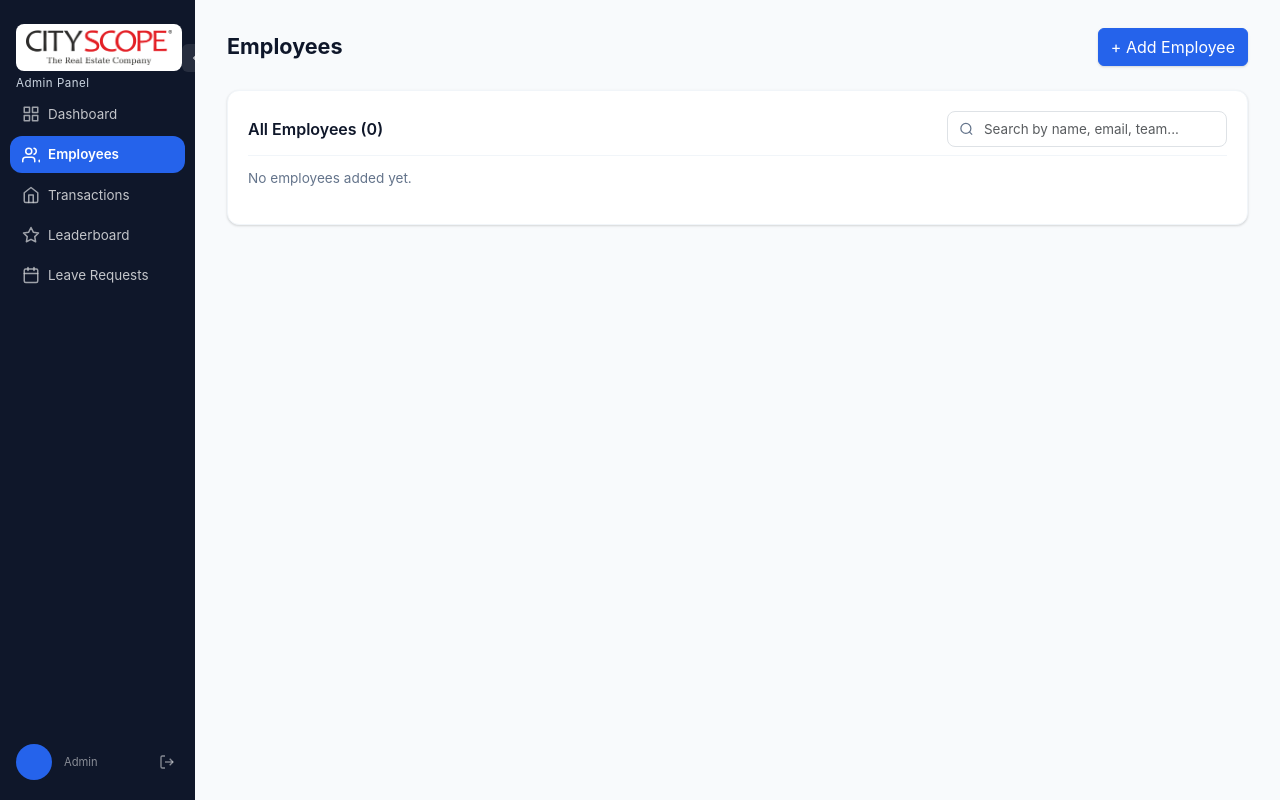
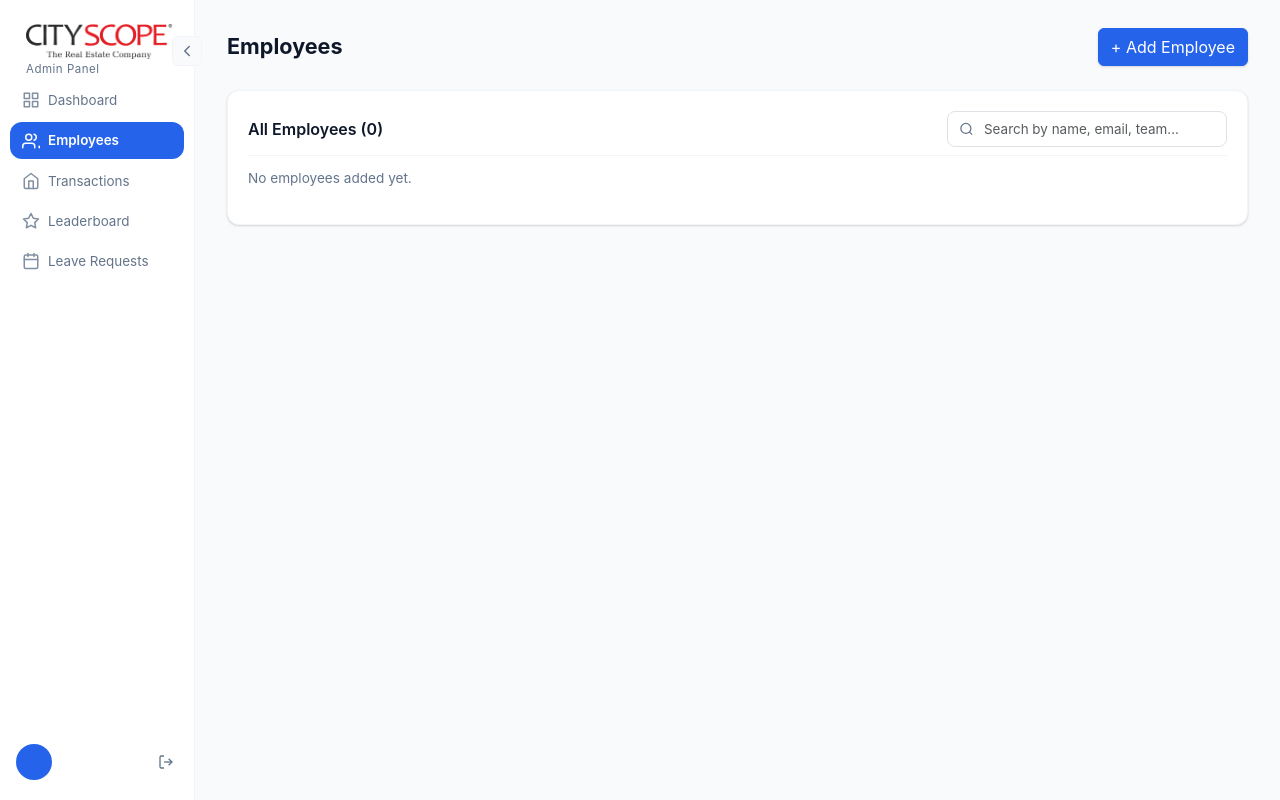
Before and after one commit to vaibhavs2711/AccountsCS, a Flask app: template templates/admin/employees.html in a window 1280 px wide. Run offline with Flask 3, Linux system fonts and the light colour scheme; the template is opened without the code that fills it, so the values that code supplies are empty; some libraries are stand-ins or nearby versions.

Commit message:
Change sidebar and topnav to light theme for logo visibility

```diff
--- a/static/css/style.css
+++ b/static/css/style.css
@@ -412,8 +412,9 @@ button:active, .btn:active {
     width: 220px;
     height: 100vh;
     height: 100dvh;
-    background: var(--primary);
-    color: #fff;
+    background: var(--surface);
+    color: var(--text);
+    border-right: 1px solid var(--border);
     display: flex;
     flex-direction: column;
     z-index: 1000;
@@ -430,7 +431,7 @@ button:active, .btn:active {
 .sidebar .brand-sub {
     padding: 0 20px 16px;
     font-size: 0.75rem;
-    color: rgba(255,255,255,0.55);
+    color: var(--text-muted);
     letter-spacing: 0.5px;
 }
 
@@ -443,40 +444,40 @@ button:active, .btn:active {
 .sidebar nav a {
     display: block;
     padding: 10px 20px;
-    color: rgba(255,255,255,0.75);
+    color: var(--text-muted);
     font-size: 0.88rem;
     text-decoration: none;
     transition: background 0.15s;
 }
 
 .sidebar nav a:hover {
-    background: rgba(255,255,255,0.08);
-    color: #fff;
+    background: var(--bg);
+    color: var(--primary);
 }
 
 .sidebar nav a.active {
-    background: rgba(255,255,255,0.15);
+    background: var(--bg);
     color: var(--accent);
     font-weight: 600;
 }
 
 .sidebar .sidebar-footer {
     padding: 16px 20px;
-    border-top: 1px solid rgba(255,255,255,0.12);
+    border-top: 1px solid var(--border);
     font-size: 0.78rem;
-    color: rgba(255,255,255,0.55);
+    color: var(--text-muted);
 }
 
 .sidebar .sidebar-footer strong {
-    color: #fff;
+    color: var(--text);
 }
 
 .sidebar .logout-btn {
     display: inline-block;
     margin-top: 8px;
-    background: rgba(255,255,255,0.1);
-    color: #fff;
-    border: none;
+    background: var(--bg);
+    color: var(--text);
+    border: 1px solid var(--border);
     padding: 6px 14px;
     border-radius: var(--radius);
     font-size: 0.8rem;
--- a/templates/admin/base.html
+++ b/templates/admin/base.html
@@ -9,12 +9,12 @@
 <div class="sidebar" id="sidebar">
     <div class="brand-header" style="display: flex; align-items: center; justify-content: space-between; padding: 24px 16px 4px;">
         <div>
-            <div class="brand" style="padding: 6px 10px; display:flex; align-items:center; background-color: white; border-radius: 8px; margin-bottom: 2px;">
-                <img src="{{ url_for('static', filename='images/logo.png') }}" alt="Cityscope Logo" style="height: 35px; object-fit: contain;">
+            <div class="brand" style="padding:0; display:flex; align-items:center;">
+                <img src="{{ url_for('static', filename='images/logo.png') }}" alt="Cityscope Logo" style="height: 35px; object-fit: contain; margin-left: 10px;">
             </div>
-            <div class="brand-sub" style="padding: 2px 0 0 0; font-size: 0.72rem; color: #cbd5e1;">Admin Panel</div>
+            <div class="brand-sub" style="padding: 2px 0 0 10px; font-size: 0.72rem; color: var(--text-muted);">Admin Panel</div>
         </div>
-        <button type="button" class="sidebar-desktop-toggle" onclick="toggleDesktopSidebar()" title="Collapse Sidebar" style="background: rgba(255,255,255,0.1); border: none; color: rgba(255,255,255,0.7); border-radius: 6px; padding: 5px; cursor: pointer; display: flex; align-items: center; justify-content: center; transition: 0.2s;">
+        <button type="button" class="sidebar-desktop-toggle" onclick="toggleDesktopSidebar()" title="Collapse Sidebar" style="background: var(--bg); border: 1px solid var(--border); color: var(--text-muted); border-radius: 6px; padding: 5px; cursor: pointer; display: flex; align-items: center; justify-content: center; transition: 0.2s;">
             <svg width="18" height="18" viewBox="0 0 24 24" fill="none" stroke="currentColor" stroke-width="2" stroke-linecap="round" stroke-linejoin="round"><polyline points="15 18 9 12 15 6"></polyline></svg>
         </button>
     </div>
@@ -55,7 +55,7 @@
         </div>
         <form method="POST" action="{{ url_for('logout') }}" style="margin:0;">
             <input type="hidden" name="csrf_token" value="{{ csrf_token() }}">
-            <button type="submit" style="background:none; border:none; color:rgba(255,255,255,0.5); cursor:pointer; padding:4px;" title="Logout">
+            <button type="submit" style="background:none; border:none; color: var(--text-muted); cursor:pointer; padding:4px;" title="Logout" onmouseover="this.style.color='var(--primary)'" onmouseout="this.style.color='var(--text-muted)'">
                 <svg width="16" height="16" viewBox="0 0 24 24" fill="none" stroke="currentColor" stroke-width="2"><path d="M9 21H5a2 2 0 0 1-2-2V5a2 2 0 0 1 2-2h4"></path><polyline points="16 17 21 12 16 7"></polyline><line x1="21" y1="12" x2="9" y2="12"></line></svg>
             </button>
         </form>
--- a/templates/employee/dashboard.html
+++ b/templates/employee/dashboard.html
@@ -5,19 +5,19 @@
 {% block body %}
 <!-- Top Nav -->
 <div class="topnav">
-    <div class="brand" style="padding: 4px 8px; display: flex; align-items: center; background-color: white; border-radius: 6px;">
+    <div class="brand" style="padding: 0; display: flex; align-items: center;">
         <img src="{{ url_for('static', filename='images/logo.png') }}" alt="Cityscope Logo" style="height: 30px; object-fit: contain;">
     </div>
     <div class="nav-links">
         <a href="{{ url_for('employee_dashboard') }}" class="{% if request.path == '/employee' %}active{% endif %}">Dashboard</a>
         <a href="{{ url_for('employee_leaderboard') }}" class="{% if request.path == '/employee/leaderboard' %}active{% endif %}">Leaderboard</a>
         <a href="{{ url_for('employee_leaves') }}" class="{% if request.path == '/employee/leaves' %}active{% endif %}">Leaves</a>
-        <button type="button" onclick="openChangePasswordModal()" style="background: rgba(255,255,255,0.1); border: 1px solid rgba(255,255,255,0.2); color: #fff; border-radius: 6px; padding: 6px 12px; font-size: 0.82rem; font-weight: 600; cursor: pointer; display: flex; align-items: center; gap: 6px; transition: all 0.2s;" onmouseover="this.style.background='rgba(255,255,255,0.2)'" onmouseout="this.style.background='rgba(255,255,255,0.1)'" title="Change your password">
+        <button type="button" onclick="openChangePasswordModal()" style="background: var(--bg); border: 1px solid var(--border); color: var(--text-muted); border-radius: 6px; padding: 6px 12px; font-size: 0.82rem; font-weight: 600; cursor: pointer; display: flex; align-items: center; gap: 6px; transition: all 0.2s;" onmouseover="this.style.background='var(--border)'" onmouseout="this.style.background='var(--bg)'" title="Change your password">
             <svg width="14" height="14" viewBox="0 0 24 24" fill="none" stroke="currentColor" stroke-width="2" stroke-linecap="round" stroke-linejoin="round"><rect x="3" y="11" width="18" height="11" rx="2" ry="2"></rect><path d="M7 11V7a5 5 0 0 1 10 0v4"></path></svg>
             Change Password
         </button>
         <form method="POST" action="{{ url_for('logout') }}" style="margin:0; display:flex; align-items:center;">
-            <button type="submit" style="background:none; border:none; color:rgba(255,255,255,0.7); cursor:pointer; padding: 6px 12px; transition: 0.2s;" title="Logout" onmouseover="this.style.color='#fff'" onmouseout="this.style.color='rgba(255,255,255,0.7)'">
+            <button type="submit" style="background:none; border:none; color: var(--text-muted); cursor:pointer; padding: 6px 12px; transition: 0.2s;" title="Logout" onmouseover="this.style.color='var(--primary)'" onmouseout="this.style.color='var(--text-muted)'">
                 <svg width="20" height="20" viewBox="0 0 24 24" fill="none" stroke="currentColor" stroke-width="2" stroke-linecap="round" stroke-linejoin="round"><path d="M9 21H5a2 2 0 0 1-2-2V5a2 2 0 0 1 2-2h4"></path><polyline points="16 17 21 12 16 7"></polyline><line x1="21" y1="12" x2="9" y2="12"></line></svg>
             </button>
         </form>
--- a/templates/employee/leaderboard.html
+++ b/templates/employee/leaderboard.html
@@ -5,19 +5,19 @@
 {% block body %}
 <!-- Top Nav -->
 <div class="topnav">
-    <div class="brand" style="padding: 4px 8px; display: flex; align-items: center; background-color: white; border-radius: 6px;">
+    <div class="brand" style="padding: 0; display: flex; align-items: center;">
         <img src="{{ url_for('static', filename='images/logo.png') }}" alt="Cityscope Logo" style="height: 30px; object-fit: contain;">
     </div>
     <div class="nav-links">
         <a href="{{ url_for('employee_dashboard') }}" class="{% if request.path == '/employee' %}active{% endif %}">Dashboard</a>
         <a href="{{ url_for('employee_leaderboard') }}" class="{% if request.path == '/employee/leaderboard' %}active{% endif %}">Leaderboard</a>
         <a href="{{ url_for('employee_leaves') }}" class="{% if request.path == '/employee/leaves' %}active{% endif %}">Leaves</a>
-        <button type="button" onclick="openChangePasswordModal()" style="background: rgba(255,255,255,0.1); border: 1px solid rgba(255,255,255,0.2); color: #fff; border-radius: 6px; padding: 6px 12px; font-size: 0.82rem; font-weight: 600; cursor: pointer; display: flex; align-items: center; gap: 6px; transition: all 0.2s;" onmouseover="this.style.background='rgba(255,255,255,0.2)'" onmouseout="this.style.background='rgba(255,255,255,0.1)'" title="Change your password">
+        <button type="button" onclick="openChangePasswordModal()" style="background: var(--bg); border: 1px solid var(--border); color: var(--text-muted); border-radius: 6px; padding: 6px 12px; font-size: 0.82rem; font-weight: 600; cursor: pointer; display: flex; align-items: center; gap: 6px; transition: all 0.2s;" onmouseover="this.style.background='var(--border)'" onmouseout="this.style.background='var(--bg)'" title="Change your password">
             <svg width="14" height="14" viewBox="0 0 24 24" fill="none" stroke="currentColor" stroke-width="2" stroke-linecap="round" stroke-linejoin="round"><rect x="3" y="11" width="18" height="11" rx="2" ry="2"></rect><path d="M7 11V7a5 5 0 0 1 10 0v4"></path></svg>
             Change Password
         </button>
         <form method="POST" action="{{ url_for('logout') }}" style="margin:0; display:flex; align-items:center;">
-            <button type="submit" style="background:none; border:none; color:rgba(255,255,255,0.7); cursor:pointer; padding: 6px 12px; transition: 0.2s;" title="Logout" onmouseover="this.style.color='#fff'" onmouseout="this.style.color='rgba(255,255,255,0.7)'">
+            <button type="submit" style="background:none; border:none; color: var(--text-muted); cursor:pointer; padding: 6px 12px; transition: 0.2s;" title="Logout" onmouseover="this.style.color='var(--primary)'" onmouseout="this.style.color='var(--text-muted)'">
                 <svg width="20" height="20" viewBox="0 0 24 24" fill="none" stroke="currentColor" stroke-width="2" stroke-linecap="round" stroke-linejoin="round"><path d="M9 21H5a2 2 0 0 1-2-2V5a2 2 0 0 1 2-2h4"></path><polyline points="16 17 21 12 16 7"></polyline><line x1="21" y1="12" x2="9" y2="12"></line></svg>
             </button>
         </form>
--- a/templates/employee/leaves.html
+++ b/templates/employee/leaves.html
@@ -5,20 +5,20 @@
 {% block body %}
 <!-- Top Nav -->
 <div class="topnav">
-    <div class="brand" style="padding: 4px 8px; display: flex; align-items: center; background-color: white; border-radius: 6px;">
+    <div class="brand" style="padding: 0; display: flex; align-items: center;">
         <img src="{{ url_for('static', filename='images/logo.png') }}" alt="Cityscope Logo" style="height: 30px; object-fit: contain;">
     </div>
     <div class="nav-links">
         <a href="{{ url_for('employee_dashboard') }}" class="{% if request.path == '/employee' %}active{% endif %}">Dashboard</a>
         <a href="{{ url_for('employee_leaderboard') }}" class="{% if request.path == '/employee/leaderboard' %}active{% endif %}">Leaderboard</a>
         <a href="{{ url_for('employee_leaves') }}" class="{% if request.path == '/employee/leaves' %}active{% endif %}">Leaves</a>
-        <button type="button" onclick="openChangePasswordModal()" style="background: rgba(255,255,255,0.1); border: 1px solid rgba(255,255,255,0.2); color: #fff; border-radius: 6px; padding: 6px 12px; font-size: 0.82rem; font-weight: 600; cursor: pointer; display: flex; align-items: center; gap: 6px; transition: all 0.2s;" onmouseover="this.style.background='rgba(255,255,255,0.2)'" onmouseout="this.style.background='rgba(255,255,255,0.1)'" title="Change your password">
+        <button type="button" onclick="openChangePasswordModal()" style="background: var(--bg); border: 1px solid var(--border); color: var(--text-muted); border-radius: 6px; padding: 6px 12px; font-size: 0.82rem; font-weight: 600; cursor: pointer; display: flex; align-items: center; gap: 6px; transition: all 0.2s;" onmouseover="this.style.background='var(--border)'" onmouseout="this.style.background='var(--bg)'" title="Change your password">
             <svg width="14" height="14" viewBox="0 0 24 24" fill="none" stroke="currentColor" stroke-width="2" stroke-linecap="round" stroke-linejoin="round"><rect x="3" y="11" width="18" height="11" rx="2" ry="2"></rect><path d="M7 11V7a5 5 0 0 1 10 0v4"></path></svg>
             Change Password
         </button>
         <form method="POST" action="{{ url_for('logout') }}" style="margin:0; display:flex; align-items:center;">
             <input type="hidden" name="csrf_token" value="{{ csrf_token() }}">
-            <button type="submit" style="background:none; border:none; color:rgba(255,255,255,0.7); cursor:pointer; padding: 6px 12px; transition: 0.2s;" title="Logout" onmouseover="this.style.color='#fff'" onmouseout="this.style.color='rgba(255,255,255,0.7)'">
+            <button type="submit" style="background:none; border:none; color: var(--text-muted); cursor:pointer; padding: 6px 12px; transition: 0.2s;" title="Logout" onmouseover="this.style.color='var(--primary)'" onmouseout="this.style.color='var(--text-muted)'">
                 <svg width="20" height="20" viewBox="0 0 24 24" fill="none" stroke="currentColor" stroke-width="2" stroke-linecap="round" stroke-linejoin="round"><path d="M9 21H5a2 2 0 0 1-2-2V5a2 2 0 0 1 2-2h4"></path><polyline points="16 17 21 12 16 7"></polyline><line x1="21" y1="12" x2="9" y2="12"></line></svg>
             </button>
         </form>
```
Also changed, not shown: other parts of static/css/style.css (+13 -12 lines).
